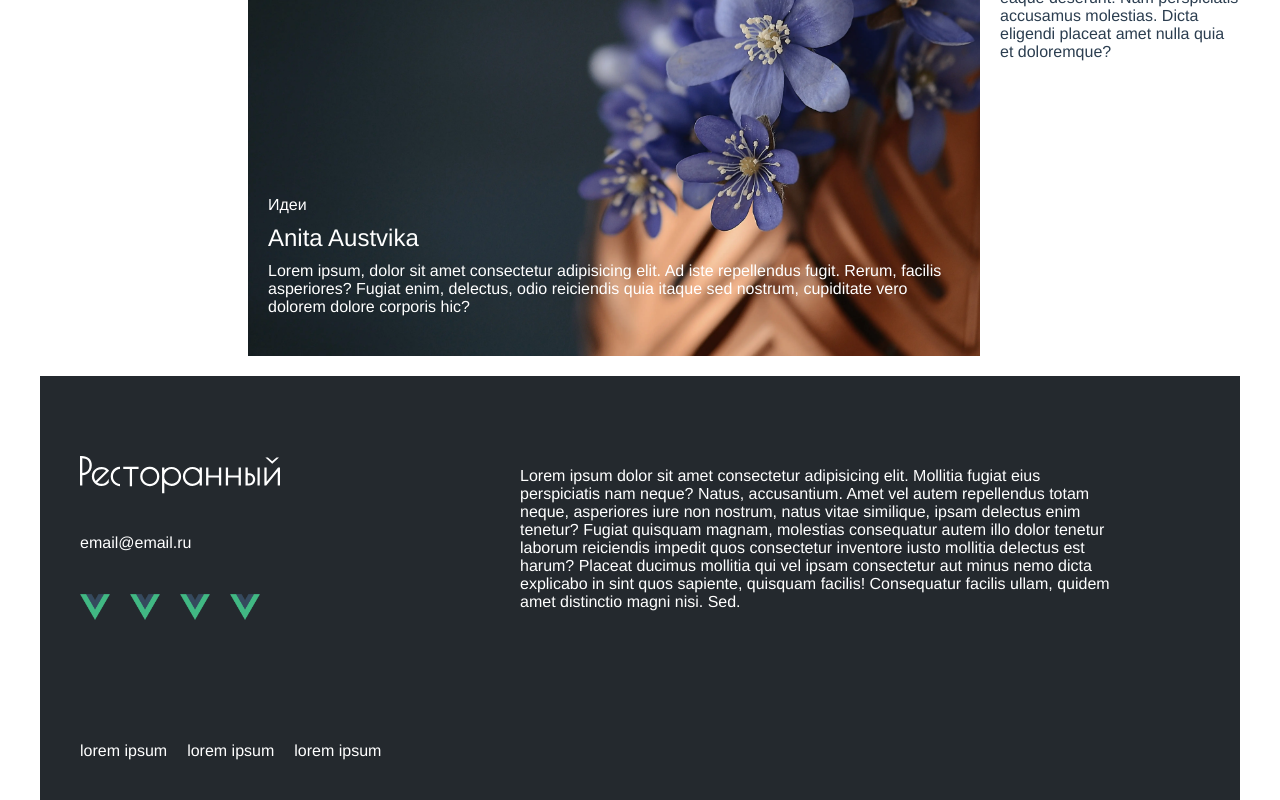
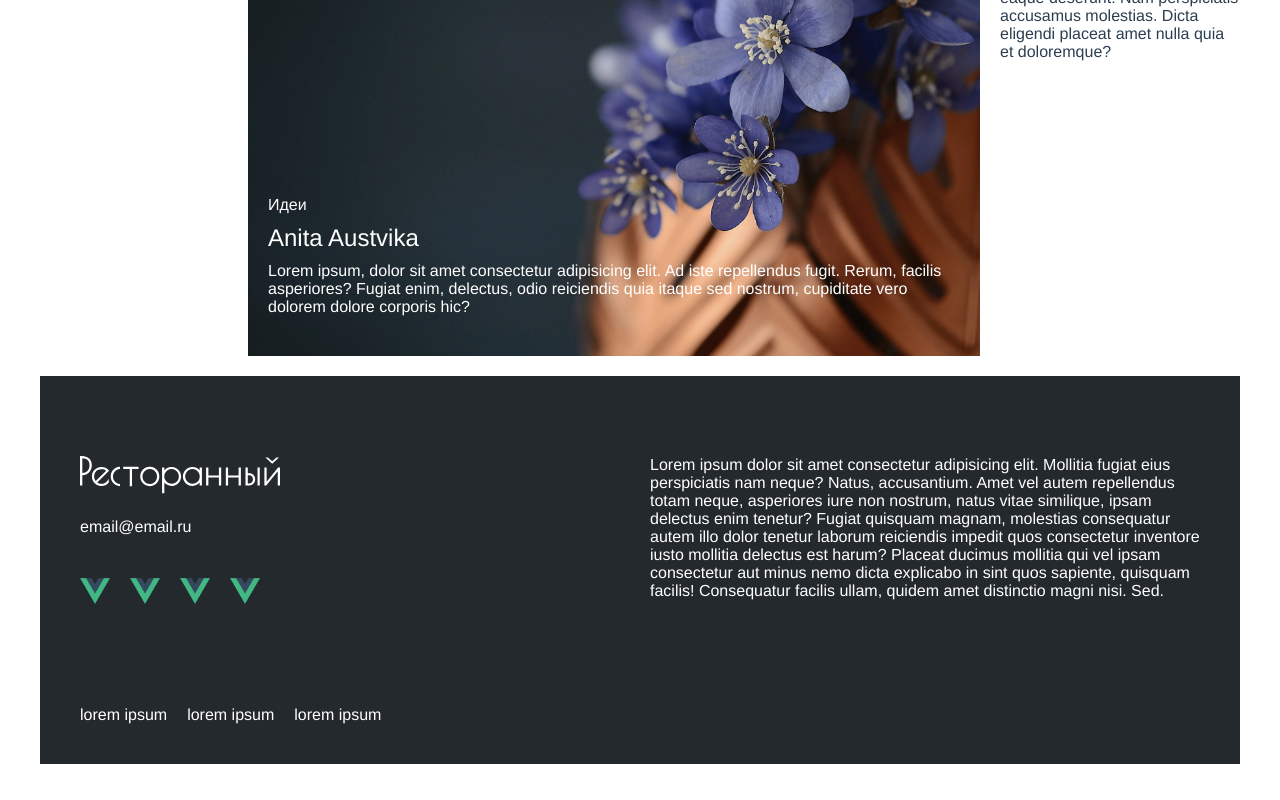
Before and after one commit to oreshkindev/restresource.ru, a Vue app: page / in a window 1280 px wide. Shown: the part 1442-2242 px from the top of the page. After the commit the page ends 2206 px from the top, so only its background shows below. Built offline with nearby package versions, Linux system fonts and the light colour scheme.

Commit message:
create component SocialMedia

```diff
--- a/package.json
+++ b/package.json
@@ -3,7 +3,7 @@
   "version": "0.1.0",
   "private": true,
   "scripts": {
-    "serve": "vue-cli-service serve",
+    "dev": "vue-cli-service serve",
     "build": "vue-cli-service build",
     "lint": "vue-cli-service lint"
   },
--- a/src/App.vue
+++ b/src/App.vue
@@ -2,6 +2,7 @@
 import TheButtons from "@/components/TheButtons.vue"
 import TheLogo from "@/components/TheLogo.vue"
 import AdBlocks from "@/components/AdBlocks.vue"
+import SocialMedia from "@/components/SocialMedia.vue"
 </script>
 
 <template>
@@ -58,28 +59,13 @@ import AdBlocks from "@/components/AdBlocks.vue"
 
   <footer>
     <div>
+      <span>
         <TheLogo color />
 
         <router-link to="/" :text="'email@email.ru'" />
 
-      <nav class="social">
-        <router-link to="/" href="https://ru.wikipedia.org/wiki/HTML" target="_blank">
-          <img src="@/assets/logo.png" alt="/" />
-        </router-link>
-
-        <router-link to="/" href="https://ru.wikipedia.org/wiki/HTML" target="_blank">
-          <img src="@/assets/logo.png" alt="/" />
-        </router-link>
-
-        <router-link to="/" href="https://ru.wikipedia.org/wiki/HTML" target="_blank">
-          <img src="@/assets/logo.png" alt="/" />
-        </router-link>
-
-        <router-link to="/" href="https://ru.wikipedia.org/wiki/HTML" target="_blank">
-          <img src="@/assets/logo.png" alt="/" />
-        </router-link>
-      </nav>
-    </div>
+        <SocialMedia />
+      </span>
 
       <p>
         Lorem ipsum dolor sit amet consectetur adipisicing elit. Mollitia fugiat eius perspiciatis nam neque? Natus, accusantium. Amet vel autem repellendus totam neque, asperiores iure non nostrum,
@@ -87,6 +73,7 @@ import AdBlocks from "@/components/AdBlocks.vue"
         delectus est harum? Placeat ducimus mollitia qui vel ipsam consectetur aut minus nemo dicta explicabo in sint quos sapiente, quisquam facilis! Consequatur facilis ullam, quidem amet distinctio
         magni nisi. Sed.
       </p>
+    </div>
 
     <nav class="info">
       <router-link to="/" :text="'lorem ipsum'" />
@@ -298,44 +285,27 @@ aside {
 }
 
 footer {
-  align-items: center;
   background: #24292e;
   color: #fff;
-  display: grid;
   flex: 100%;
-  grid-template-columns: 400px 1fr;
-  gap: 40px;
   padding: 80px 40px 40px;
 
-  p {
-    max-width: 600px;
-  }
-
   div {
-    display: flex;
-    flex-direction: column;
-    gap: 40px;
-
-    .social {
-      display: flex;
+    display: grid;
+    grid-template-columns: repeat(auto-fit, minmax(200px, 1fr));
     gap: 20px;
 
-      img {
-        width: 30px;
+    span {
+      a {
+        display: block;
+        margin: 20px 0;
       }
-
-      // a {
-      //   background: #53565a;
-      //   border-radius: 50px;
-      //   padding: 15px;
-      // }
     }
   }
 
   .info {
     display: flex;
     gap: 20px;
-    grid-area: 2;
     margin-top: 80px;
   }
 }
--- /dev/null
+++ b/src/components/SocialMedia.vue
@@ -0,0 +1,32 @@
+<script setup lang="ts"></script>
+
+<template>
+  <nav>
+    <router-link to="/" href="https://ru.wikipedia.org/wiki/HTML" target="_blank">
+      <img src="@/assets/logo.png" alt="/" />
+    </router-link>
+
+    <router-link to="/" href="https://ru.wikipedia.org/wiki/HTML" target="_blank">
+      <img src="@/assets/logo.png" alt="/" />
+    </router-link>
+
+    <router-link to="/" href="https://ru.wikipedia.org/wiki/HTML" target="_blank">
+      <img src="@/assets/logo.png" alt="/" />
+    </router-link>
+
+    <router-link to="/" href="https://ru.wikipedia.org/wiki/HTML" target="_blank">
+      <img src="@/assets/logo.png" alt="/" />
+    </router-link>
+  </nav>
+</template>
+
+<style scoped lang="scss">
+nav {
+  display: flex;
+  gap: 20px;
+
+  img {
+    width: 30px;
+  }
+}
+</style>
```
Lines whose indentation alone changed are shown as unchanged.
